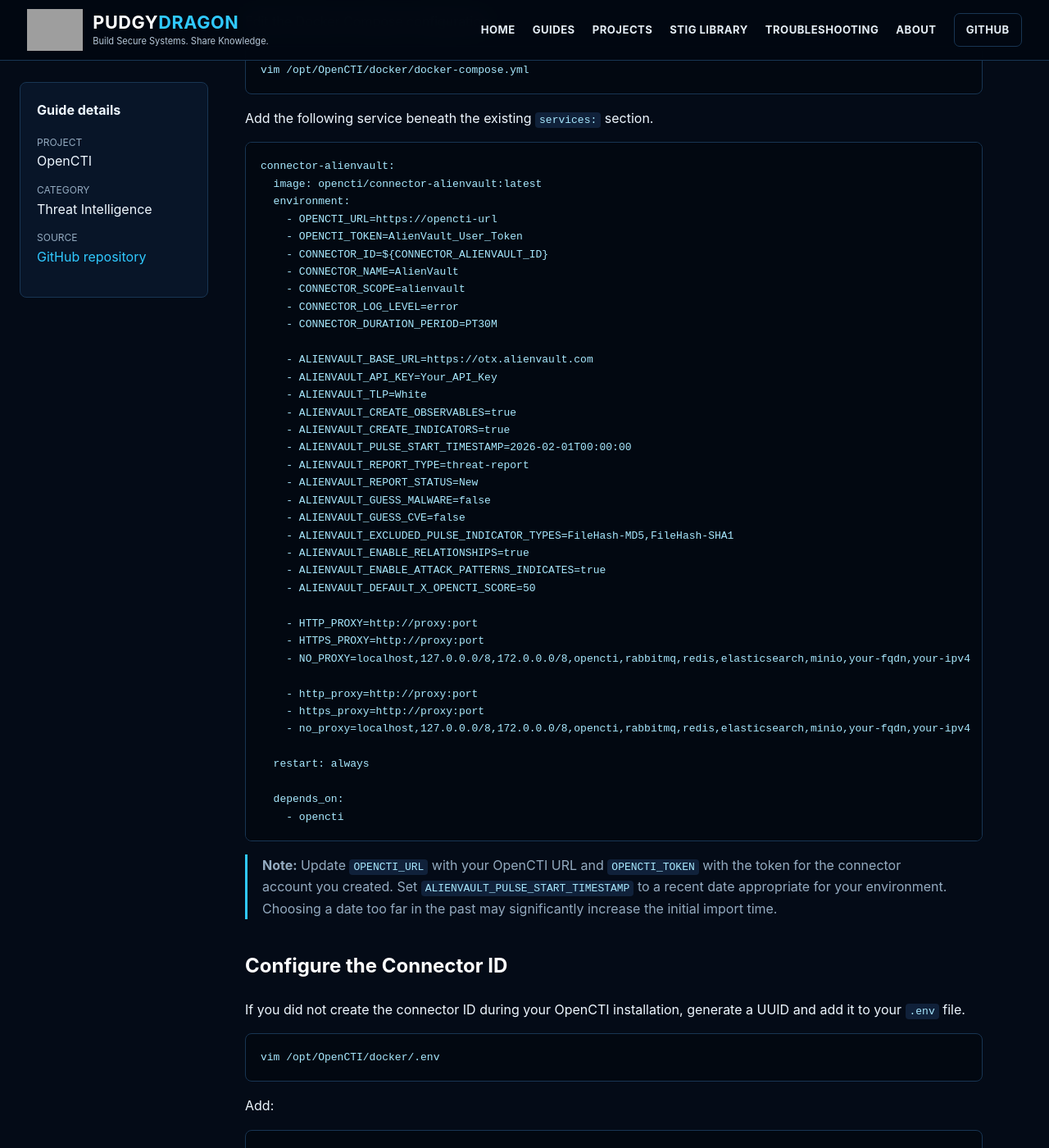
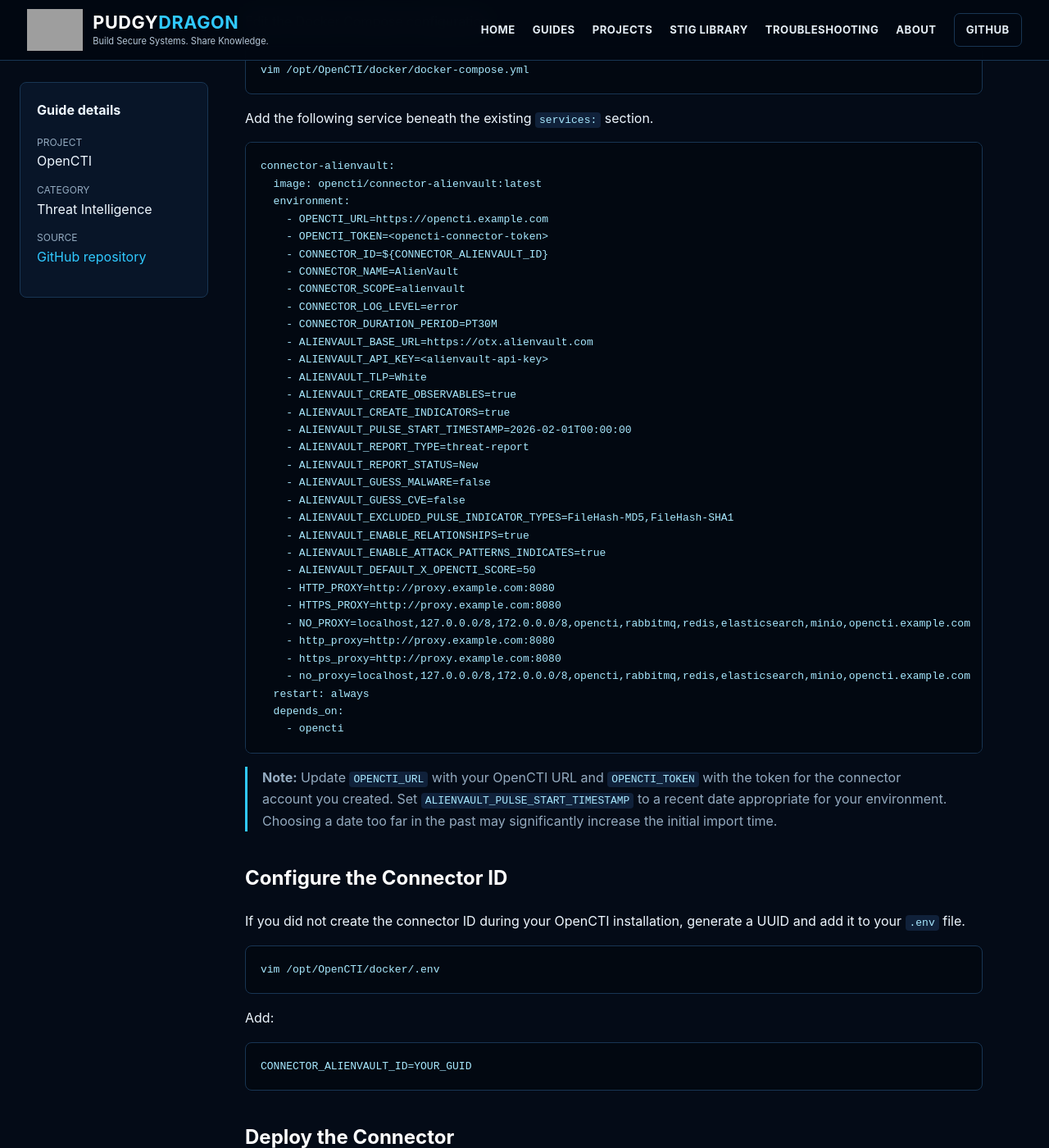
Before and after one commit to PudgyDragon/pudgydragon.github.io, a Jekyll site: the page built from _guides/opencti-connectors-alienvault-connector.md, in a window 1280 px wide and 1400 px high, scrolled down 801 px. Shown: the whole window at 82% size. Built offline with Jekyll 4.4.1, drawn with Linux system fonts in a browser that asks for light colours; some of the changed text lies outside the part shown; grey boxes are pictures that could not be loaded.

Commit message:
Update opencti-connectors-alienvault-connector.md

````diff
--- a/_guides/opencti-connectors-alienvault-connector.md
+++ b/_guides/opencti-connectors-alienvault-connector.md
@@ -30,16 +30,15 @@
 connector-alienvault:
   image: opencti/connector-alienvault:latest
   environment:
-    - OPENCTI_URL=https://opencti-url
-    - OPENCTI_TOKEN=AlienVault_User_Token
+    - OPENCTI_URL=https://opencti.example.com
+    - OPENCTI_TOKEN=<opencti-connector-token>
     - CONNECTOR_ID=${CONNECTOR_ALIENVAULT_ID}
     - CONNECTOR_NAME=AlienVault
     - CONNECTOR_SCOPE=alienvault
     - CONNECTOR_LOG_LEVEL=error
     - CONNECTOR_DURATION_PERIOD=PT30M
-
     - ALIENVAULT_BASE_URL=https://otx.alienvault.com
-    - ALIENVAULT_API_KEY=Your_API_Key
+    - ALIENVAULT_API_KEY=<alienvault-api-key>
     - ALIENVAULT_TLP=White
     - ALIENVAULT_CREATE_OBSERVABLES=true
     - ALIENVAULT_CREATE_INDICATORS=true
@@ -52,17 +51,13 @@
     - ALIENVAULT_ENABLE_RELATIONSHIPS=true
     - ALIENVAULT_ENABLE_ATTACK_PATTERNS_INDICATES=true
     - ALIENVAULT_DEFAULT_X_OPENCTI_SCORE=50
-
-    - HTTP_PROXY=http://proxy:port
-    - HTTPS_PROXY=http://proxy:port
-    - NO_PROXY=localhost,127.0.0.0/8,172.0.0.0/8,opencti,rabbitmq,redis,elasticsearch,minio,your-fqdn,your-ipv4
-
-    - http_proxy=http://proxy:port
-    - https_proxy=http://proxy:port
-    - no_proxy=localhost,127.0.0.0/8,172.0.0.0/8,opencti,rabbitmq,redis,elasticsearch,minio,your-fqdn,your-ipv4
-
+    - HTTP_PROXY=http://proxy.example.com:8080
+    - HTTPS_PROXY=http://proxy.example.com:8080
+    - NO_PROXY=localhost,127.0.0.0/8,172.0.0.0/8,opencti,rabbitmq,redis,elasticsearch,minio,opencti.example.com
+    - http_proxy=http://proxy.example.com:8080
+    - https_proxy=http://proxy.example.com:8080
+    - no_proxy=localhost,127.0.0.0/8,172.0.0.0/8,opencti,rabbitmq,redis,elasticsearch,minio,opencti.example.com
   restart: always
-
   depends_on:
     - opencti
 ```
````
Also changed, not shown: other parts of _guides/opencti-connectors-alienvault-connector.md (+0 -1 lines).
